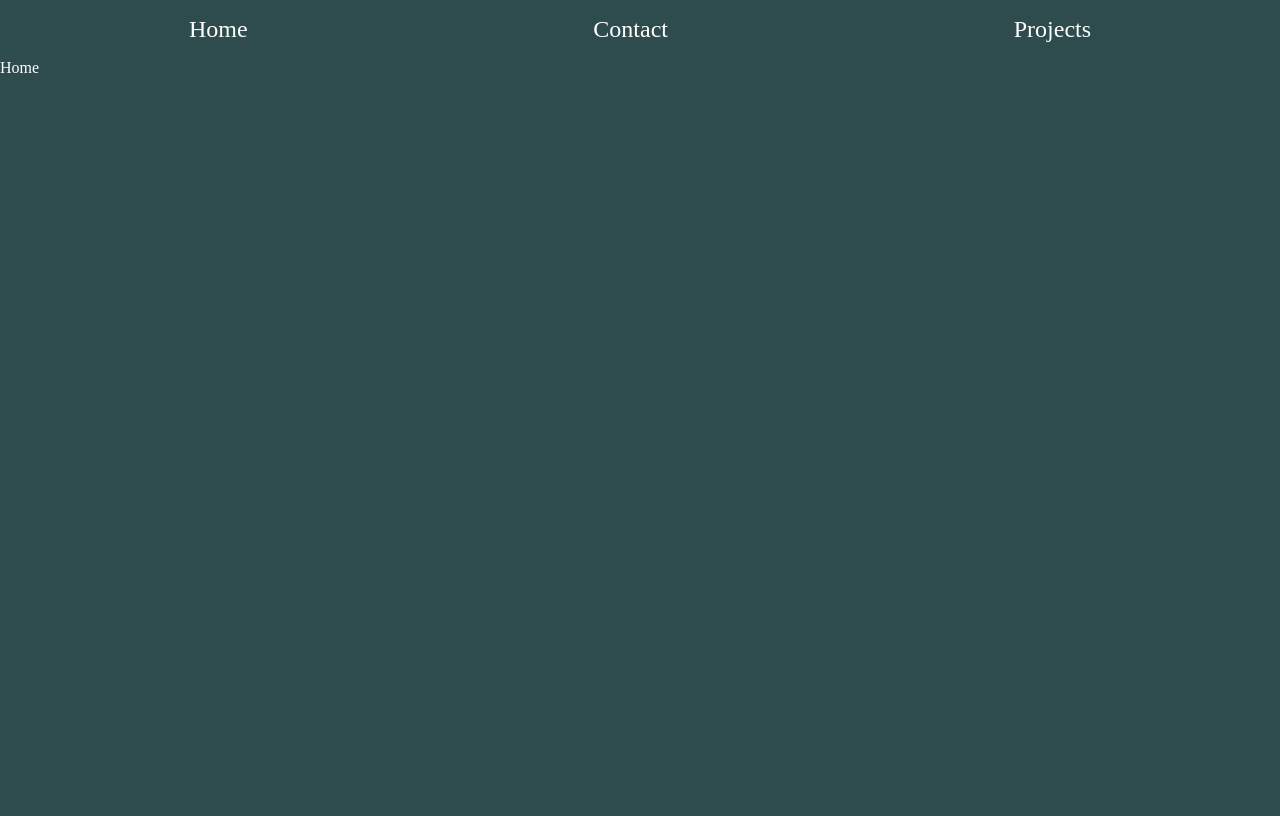
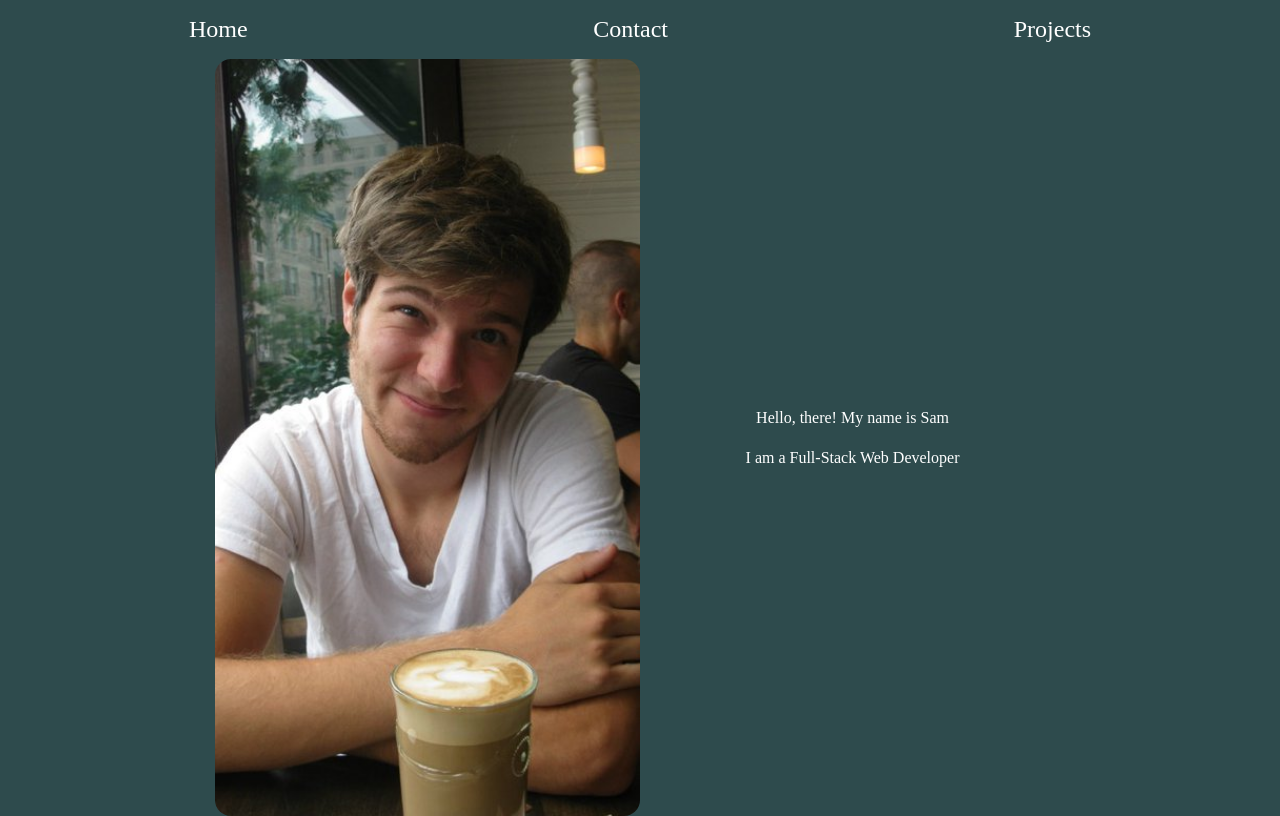
Before and after one commit to TheFivePips/Personal-Portfolio, a React (Create React App) app: page / in a window 1280 px wide. Built offline with nearby package versions, Linux system fonts and the light colour scheme.

Commit message:
added in the very basics of a about/home page with an image and styled components

```diff
--- a/src/pages/Home.js
+++ b/src/pages/Home.js
@@ -1,11 +1,43 @@
 import React from "react";
+// import styled from "styled-components";
 import Nav from "../comonents/Nav";
+import Coffee from "../assets/coffee.jpg"
+import styled from "styled-components";
 
 const Home = () => {
+
+  const Section = styled.section`
+    width: 850px;
+    height 700px;
+    display: grid;
+    grid-template-rows: 1fr;
+    grid-template-columns: 1fr 1fr;
+    // border: 1px solid black;
+    margin: 0 auto;
+    align-items: center;
+    justify-content: center;
+
+  `;
+  const PPicture = styled.img`
+    height: 100%;
+    width: 100%;
+    border-radius: 1rem;
+
+
+  `
+  const Para = styled.p`
+    line-height: 2.5rem;
+    text-align: center;
+  `;
+
+
   return (
     <div>
       <Nav />
-      <p>Home</p>
+      <Section>
+        <PPicture src={Coffee} alt="picutre of me" />
+        <Para>Hello, there! My name is Sam <br/>I am a Full-Stack Web Developer</Para>
+      </Section>
     </div>
   );
 };
```
Also changed, not shown: src/assets/coffee.jpg (renamed from src/assets/coffe.jpg).
